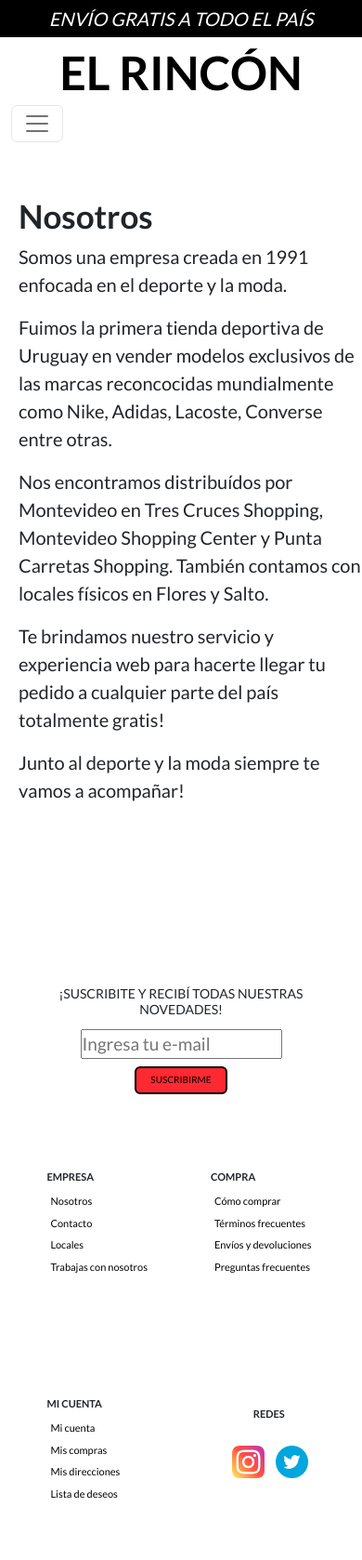
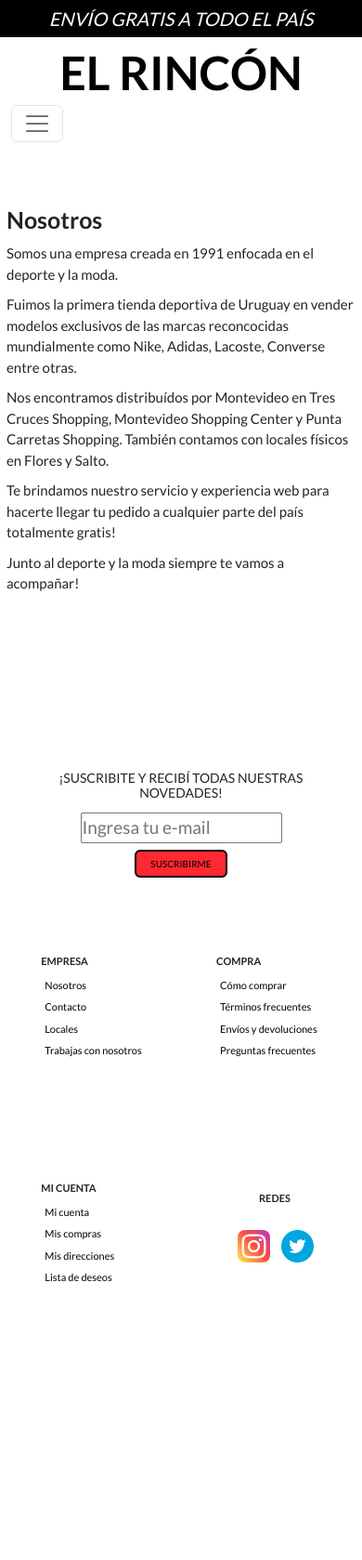
Before and after one commit to naimcaceres1/EntregaFinalJs, a website: page pages/nosotros.html in a window 390 px wide. Shown: the whole page at 93% size. After the commit the page ends 1446 px from the top, so only its background shows below. Drawn offline with nearby package versions, Linux system fonts and the light colour scheme.

Commit message:
tercer-preentrega-v2

```diff
--- a/scss/base/_mediaquery.scss
+++ b/scss/base/_mediaquery.scss
@@ -635,11 +635,10 @@
         align-items: center;
         flex-wrap: wrap;
         div{
-            flex: 1 1 50%;
-            justify-content: space-around;
+            width: 100%;
         }
         .footer-contenedor{
-            justify-content: space-around;
+            justify-content: space-evenly;
             div{
                 width: 100%;
             }
@@ -859,7 +858,7 @@
                 width: auto;
                 height: 240px;
                 h3{
-                    font-weight: 700;
+                    font-weight: 600;
                 }
             }
             .redes{
@@ -885,16 +884,14 @@
 @media screen and (max-width:750px) {
     main{
         .rebajas-img{
+            display: flex;
             justify-content: center;
             align-items: center;
             a{
-                justify-content: center;
-                align-items: center;
                 .rebajas-60{
                     display: none;
                 }
                 .nuevas-rebajas{
-
                     display: flex;
                     flex-wrap: wrap;
                     width: 400px;
@@ -968,6 +965,20 @@
                             font-size: 11px;
                         }
                     }
+                }
+            }
+        }
+    }
+    .nosotros-pag{
+        .nosotros-contenedor{
+            .nosotros-info{
+                h3{
+                    font-size: 25px;
+                    margin: 10px 7px 10px 7px;
+                }
+                p{
+                    font-size: 15px;
+                    margin: 10px 7px 10px 7px
                 }
             }
         }
@@ -1455,6 +1466,27 @@
     }
 }
 
+@media screen and (max-width:400px) {
+    main{
+        .rebajas-img{
+            display: flex;
+            justify-content: center;
+            align-items: center;
+            a{
+                .rebajas-60{
+                    display: none;
+                }
+                .nuevas-rebajas{
+                    display: flex;
+                    flex-wrap: wrap;
+                    width: 280px;
+                    height: 280px;
+                }
+            }
+        }
+    }
+}
+
 @media screen and (max-width:390px){
     footer{
         .footer-contenedor{
--- a/scss/components/_footer.scss
+++ b/scss/components/_footer.scss
@@ -68,6 +68,7 @@ footer{
             h3{
                 margin-left: 12px;
                 font-size: 20px;
+                font-weight: 600;
             }
             ul{
                 list-style: none;
```
Also changed, not shown: css/estilos.css.
